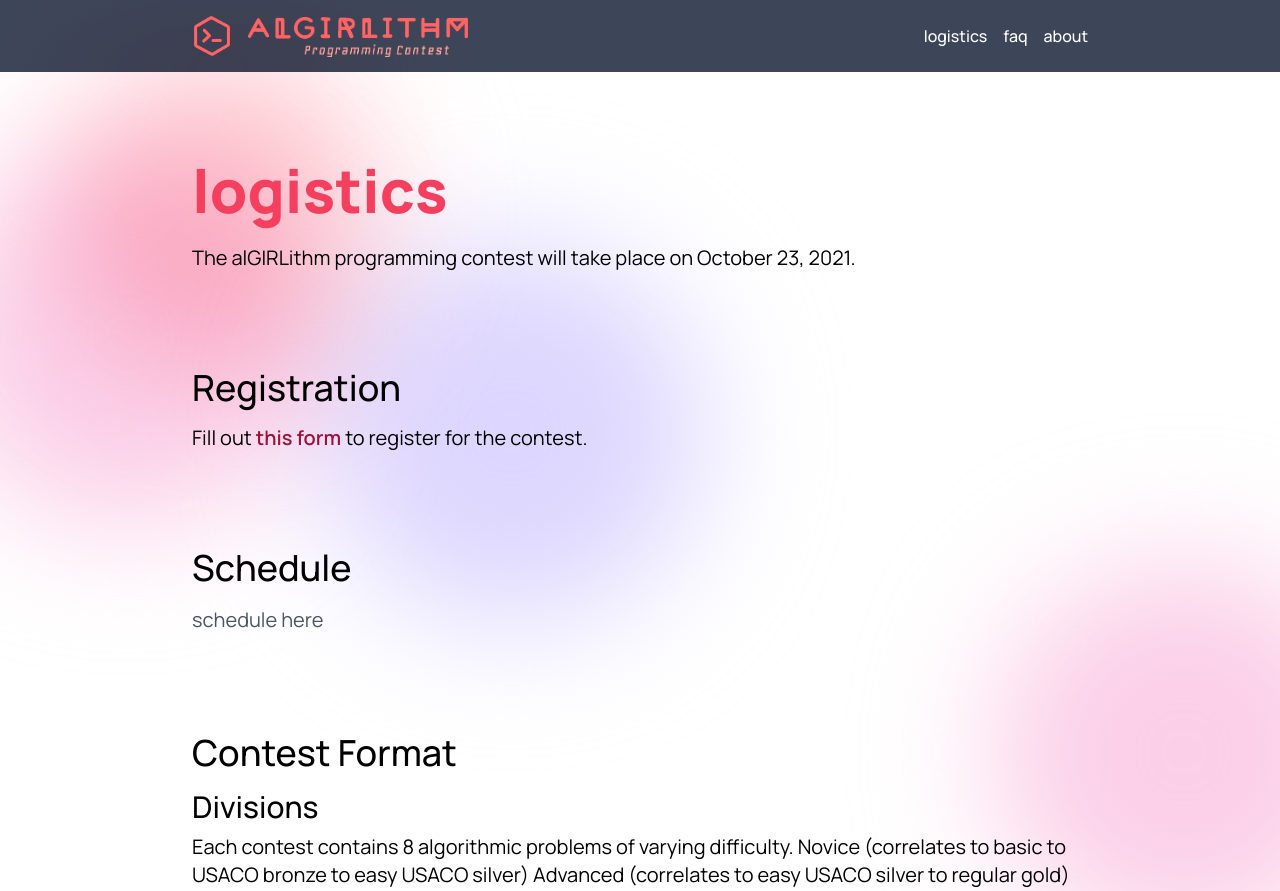
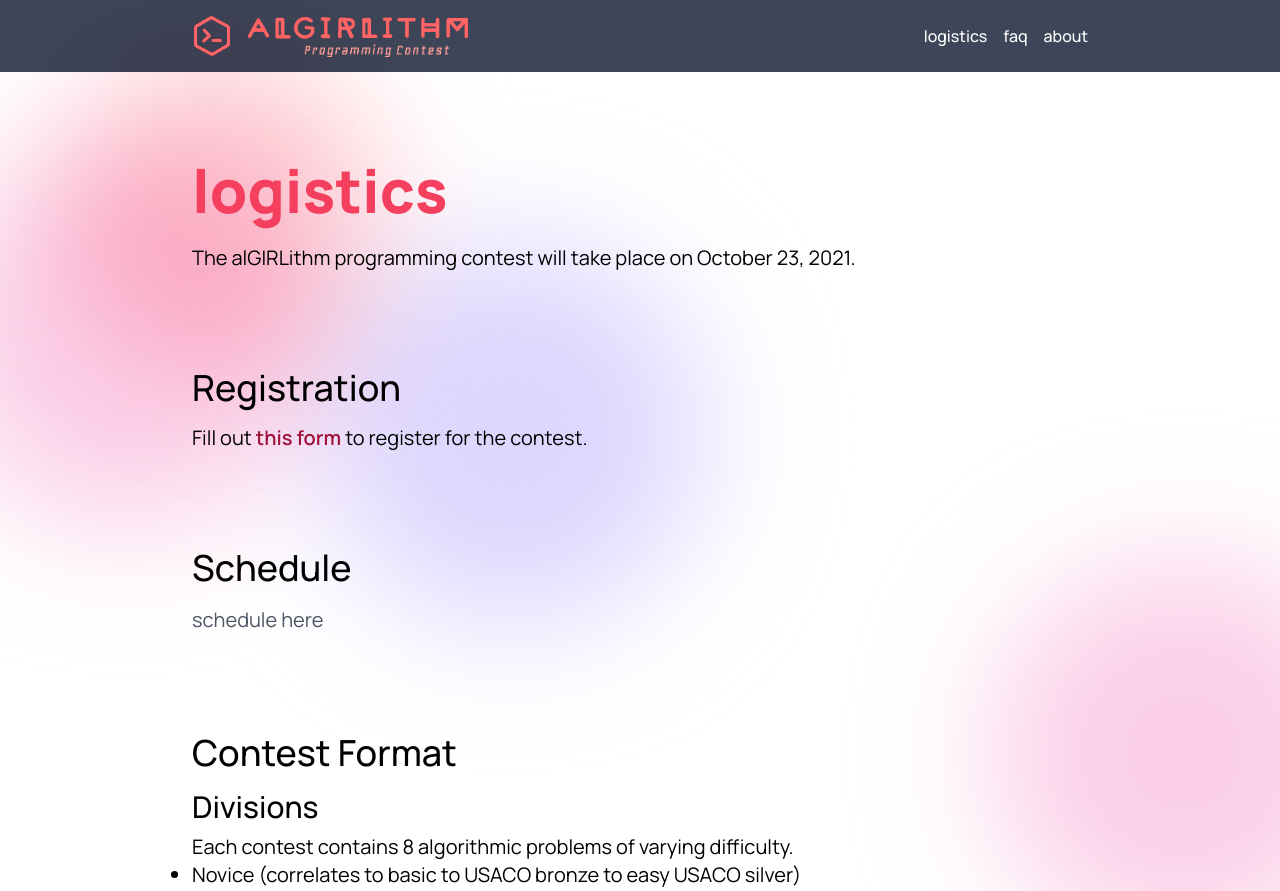
Before and after one commit to maggie-j-liu/algirlithm, a Next.js app: page /logistics in a window 1280 px wide. Shown: the top 891 px of the page. Built offline with nearby package versions, Linux system fonts and the light colour scheme.

Commit message:
adjusted divisions

```diff
--- a/pages/logistics.jsx
+++ b/pages/logistics.jsx
@@ -37,8 +37,10 @@ const Logistics = () => {
           <SubSubtitle>Divisions</SubSubtitle>
           <p>
             Each contest contains 8 algorithmic problems of varying difficulty.
-            Novice (correlates to basic to USACO bronze to easy USACO silver)
-            Advanced (correlates to easy USACO silver to regular gold)
+<ul class="list-disc">
+  <li>Novice (correlates to basic to USACO bronze to easy USACO silver) </li>
+  <li>Advanced (correlates to easy USACO silver to regular gold)   </li>
+</ul>
           </p>
           <SubSubtitle>Available Languages</SubSubtitle>
           <p>Java, C++, Python</p>
```
